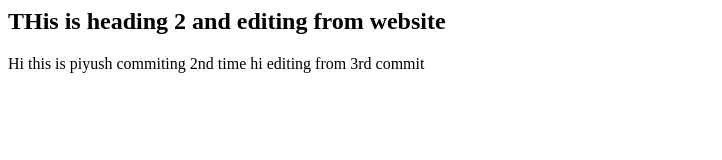
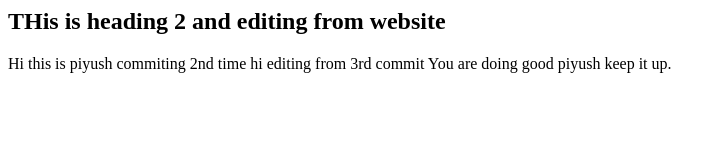
Before and after one commit to piyushpatidar5/practice_git, a plain HTML site: page index.html in a window 1280 px wide. Shown: the whole page, without its empty margins (0-722 px from the left). Drawn offline with Linux system fonts and the light colour scheme.

Commit message:
Update index.html

```diff
--- a/index.html
+++ b/index.html
@@ -3,6 +3,6 @@
 <h2>THis is heading 2 and editing from website</h2>
 Hi this is piyush commiting 2nd time
 hi editing from 3rd commit
-
+You are doing good piyush keep it up.
 </body>
 </html>
```
